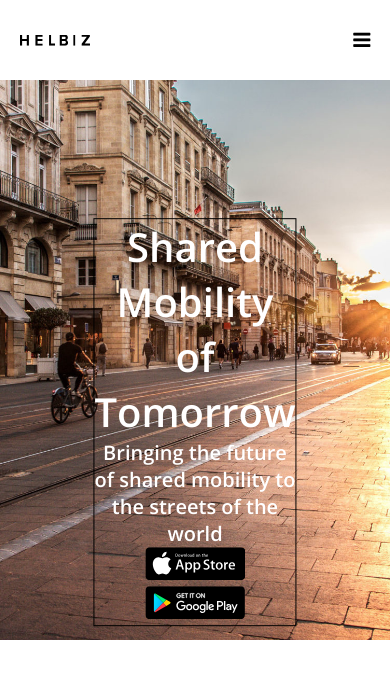
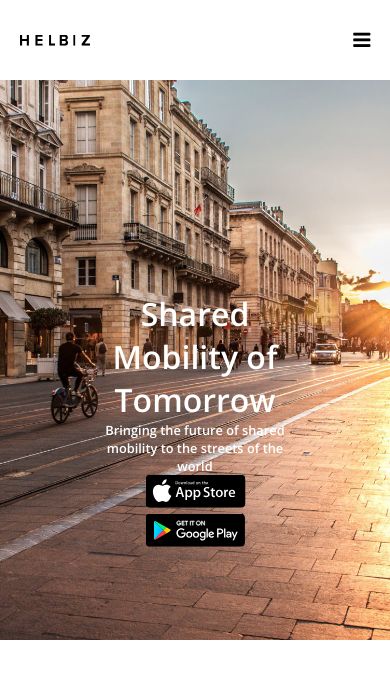
Before and after one commit to mirkoguerra/html-css-helbiz, a plain HTML site: page index.html in a window 390 px wide. Drawn offline with nearby package versions, Linux system fonts and the light colour scheme.

Commit message:
Header responsive

```diff
--- a/css/style.css
+++ b/css/style.css
@@ -85,8 +85,18 @@ body {
   text-align: center;
 }
 
+.bottom-header h1 {
+  font-size: 3rem;
+  margin-bottom: 1rem;
+}
+
+.bottom-header p {
+  font-size: 1rem;
+  margin-bottom: 1rem;
+}
+
 .bottom-header img {
-  width: 100px;
+  width: 150px;
 }
 
 @media screen and (max-width: 1100px) {
@@ -96,13 +106,33 @@ body {
   }
 }
 
+@media screen and (min-width: 769px) and (max-width: 992px) {
+  .bottom-header h1 {
+    font-size: 2.5rem;
+    margin-bottom: 0.5rem;
+  }
+  .bottom-header img {
+    width: 120px;
+  }
+}
+
 @media screen and (max-width: 768px) {
   .top-header {
     width: 90%;
     margin:auto;
   }
-
   .top-header img {
     width: 70px;
   }
+  .bottom-header h1 {
+    font-size: 2rem;
+    margin-bottom: 0;
+  }
+  .bottom-header p {
+    font-size: 0.8rem;
+    margin-bottom: 0;
+  }
+  .bottom-header img {
+    width: 100px;
+  }
 }
--- a/index.html
+++ b/index.html
@@ -56,7 +56,7 @@
 
         <div class="container">
 
-          <div class="col-lg-6 center border">
+          <div class="col-lg-6 col-md-6 col-xs-6 center">
             <h1>Shared Mobility of Tomorrow</h1>
             <p>Bringing the future of shared mobility to the streets of the world</p>
             <img src="img/app-store.svg" alt="app store">
```
